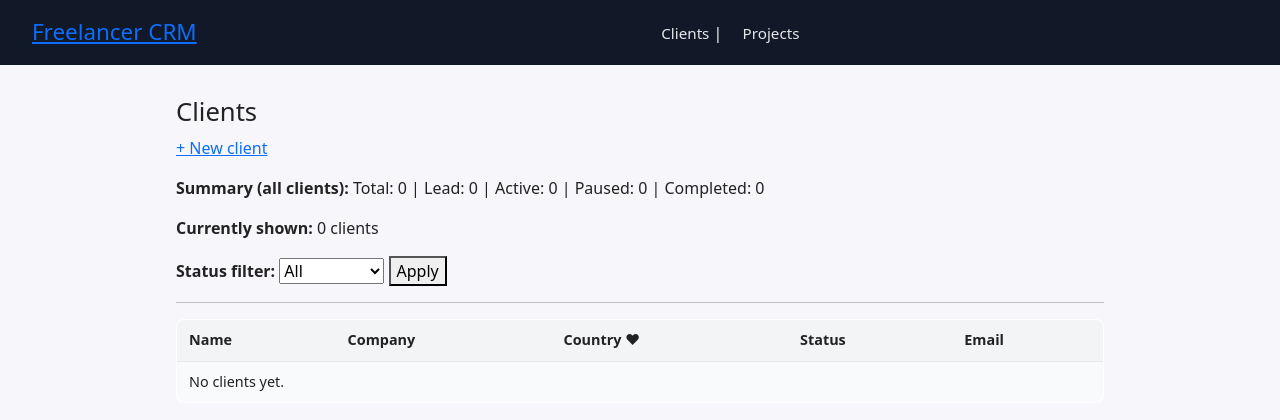
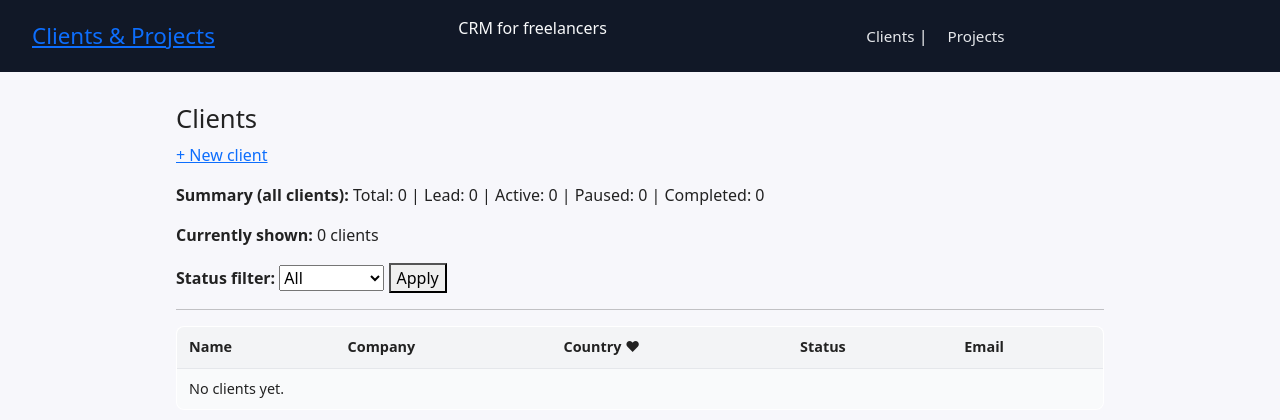
Before and after one commit to Annette3125/freelancer-crm, a Django app: page /clients/ in a window 1280 px wide. Shown: the top 420 px of the page. Run offline with Django 5.2, Linux system fonts and the light colour scheme; data that the repository does not hold is empty.

Commit message:
update name clients & projects on app page from freelancer crm. update README.md

```diff
--- a/templates/base.html
+++ b/templates/base.html
@@ -4,7 +4,7 @@
 <html>
 <head>
     <meta charset="UTF-8">
-    <title>{% block title %}Freelancer CRM{% endblock %}</title>
+    <title>{% block title %}Clients & Projects{% endblock %}</title>
 
       <!-- Bootstrap CSS (for crispy bootstrap5) -->
     <link
@@ -18,7 +18,8 @@
 </head>
 <body>
     <header>
-        <h1><a href="{% url 'home' %}">Freelancer CRM</a></h1>
+        <h1><a href="{% url 'home' %}">Clients & Projects</a></h1>
+        <p class="subtitle">CRM for freelancers</p>
         <nav>
             <a href="{% url 'client_list' %}">Clients</a> |
             <a href="{% url 'project_list' %}">Projects</a>
```
Also changed, not shown: README.md.
